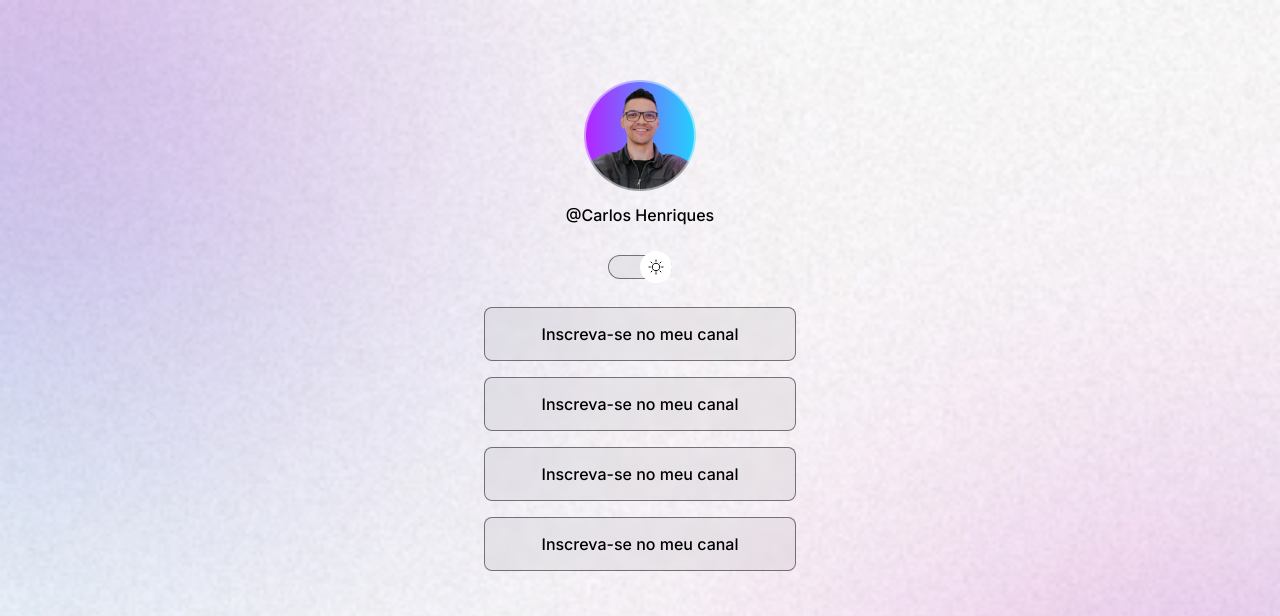
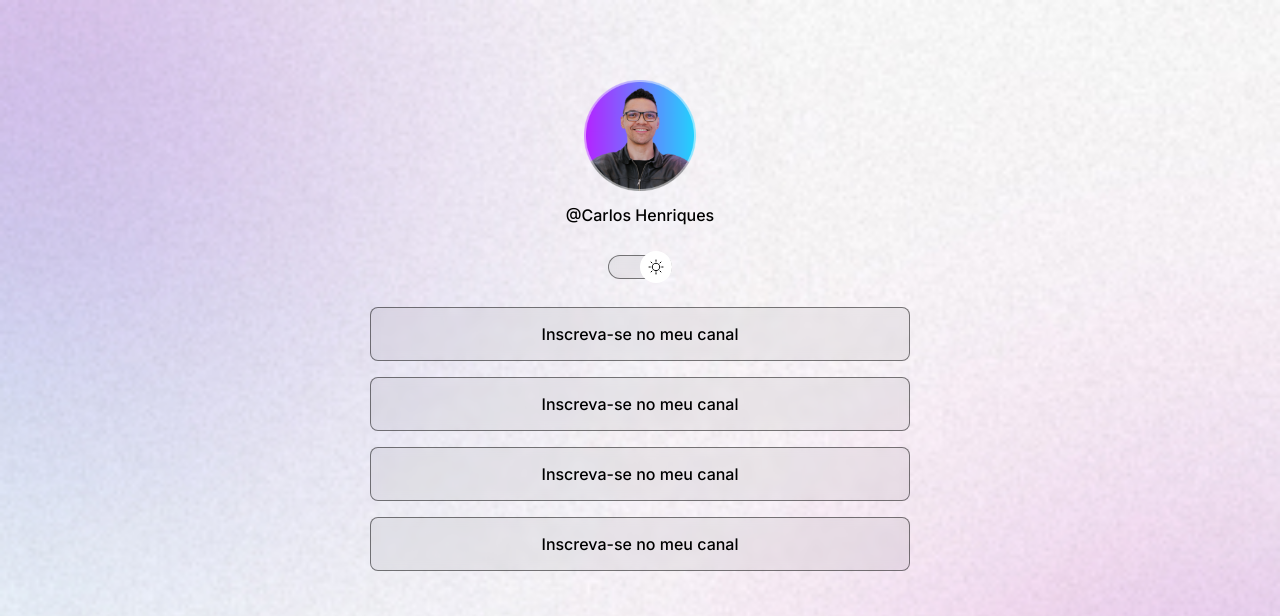
Before and after one commit to DuhDev30/projeto.devlinks, a plain HTML site: page index.html in a window 1280 px wide. Shown: the top 616 px of the page. Drawn offline with nearby package versions, Linux system fonts and the light colour scheme.

Commit message:
add readme

```diff
--- a/style.css
+++ b/style.css
@@ -22,20 +22,16 @@
   --switch-bg-url: url(./assets/Sun.svg);
 }
 body {
-  /*background-image: url(./assets/bg-mobile.jpg);
-  background-repeat: no-repeat;
-  background-position: top center;
-  background-size: cover;*/
-
-  /*Background: color image repeat position/size */
   background: var(--bg-url) no-repeat top center/cover;
+  height: 100vh;
 }
 body * {
   font-family: "Inter", sans-serif;
   color: var(--text-color);
 }
 #container {
-  width: 360px;
+  width: 100%;
+  max-width: 588px;
   margin: 56px auto 0;
   padding: 0 24px;
 }
@@ -84,7 +80,6 @@ body * {
   backdrop-filter: blur(4px);
   -webkit-backdrop-filter: blur(4px);
   border-radius: 9999px;
-
 }
 /*Links*/
 ul {
@@ -96,8 +91,8 @@ ul {
 }
 ul li a {
   display: flex;
+  align-items: center;
   justify-content: center;
-  align-items: center;
 
   padding: 16px 24px;
 
```
Also changed, not shown: .github/preview.jpg (added), 1 other file.
